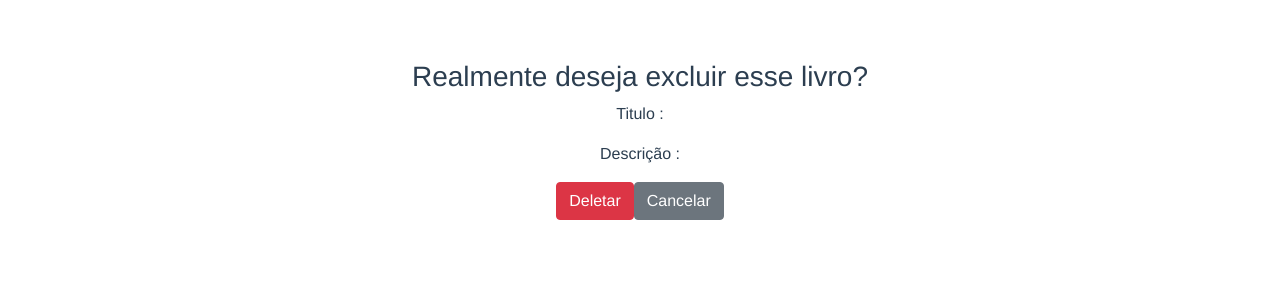
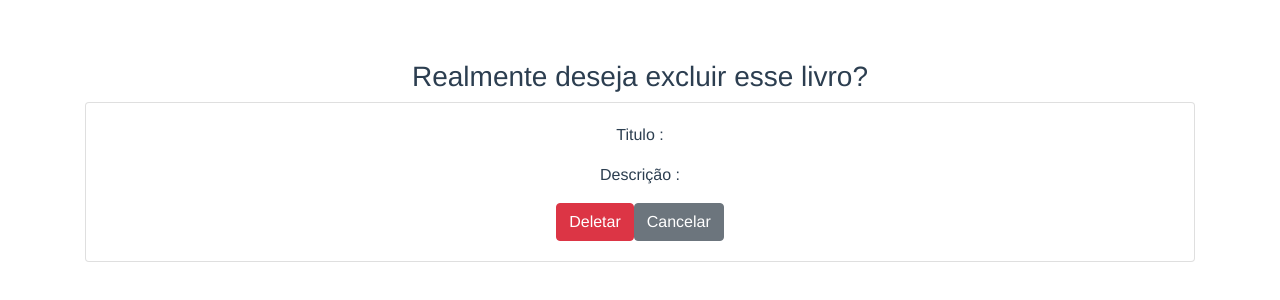
Before and after one commit to RodrigoBLima/Django-and-Vue, a Vue app in the folder frontend/: page /books/1/delete in a window 1280 px wide. Shown: the top 300 px of the page. Built offline with nearby package versions, Linux system fonts and the light colour scheme; no server answers.

Commit message:
update layout

```diff
--- a/frontend/src/components/Book/DeleteBook.vue
+++ b/frontend/src/components/Book/DeleteBook.vue
@@ -4,6 +4,11 @@
         <div class="row">
           <div class="col">
               <h3>Realmente deseja excluir esse livro?</h3>
+
+
+                 <div class="card">
+                    <div class="card-body">
+
                             <p>Titulo : {{ this.element.title }}</p>
                             <p>Descrição : {{ this.element.description }}</p>
 
@@ -11,7 +16,8 @@
                               <div class="col">
                                 <b-button v-on:click="deleteBook" variant="danger"> Deletar </b-button>
                                 <b-button type="submit" class="btn-large-space" :to="{name: 'ListBook'}" > Cancelar </b-button>
-
+                              </div>
+                            </div>
                       </div>
                   </div>
             </div>
```
Lines whose indentation alone changed are shown as unchanged.
